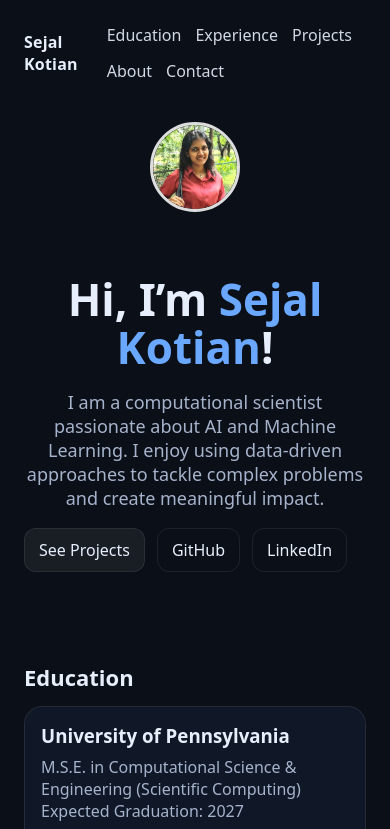
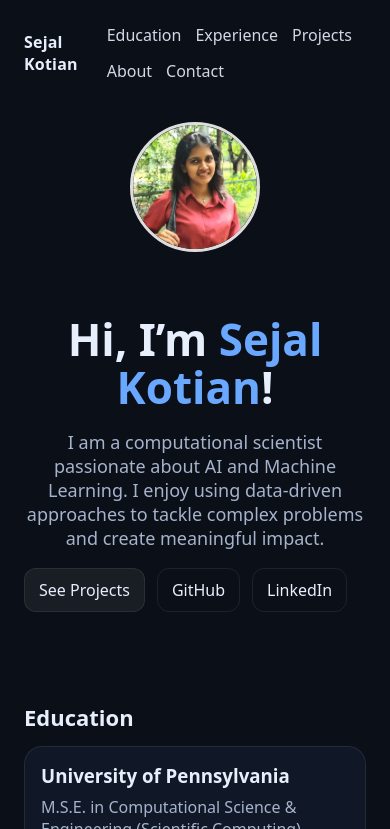
Before and after one commit to SejalKotian/SejalKotian, a plain HTML site: page index.html in a window 390 px wide. Shown: the top 829 px of the page. Drawn offline with Linux system fonts and the light colour scheme.

Commit message:
formatimage2

```diff
--- a/style.css
+++ b/style.css
@@ -65,7 +65,7 @@ a{color:inherit;text-decoration:none}
 
 .hero-photo img {
   width: 100px;
-  height: 100px;
+  height: 110px;
   border-radius: 50%;
   object-fit: cover;
   border: 3px solid #ddd;
@@ -79,7 +79,7 @@ a{color:inherit;text-decoration:none}
   }
 
   .hero-photo img {
-    width: 90px;
-    height: 90px;
+    width: 130px;
+    height: 130px;
   }
 }
```
